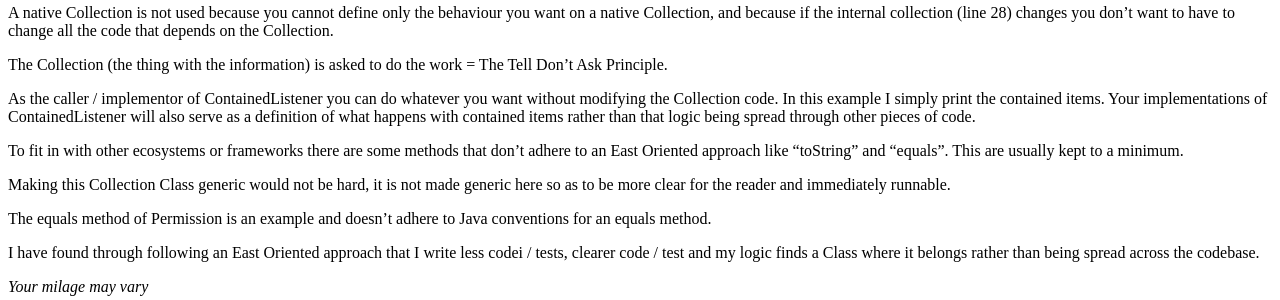
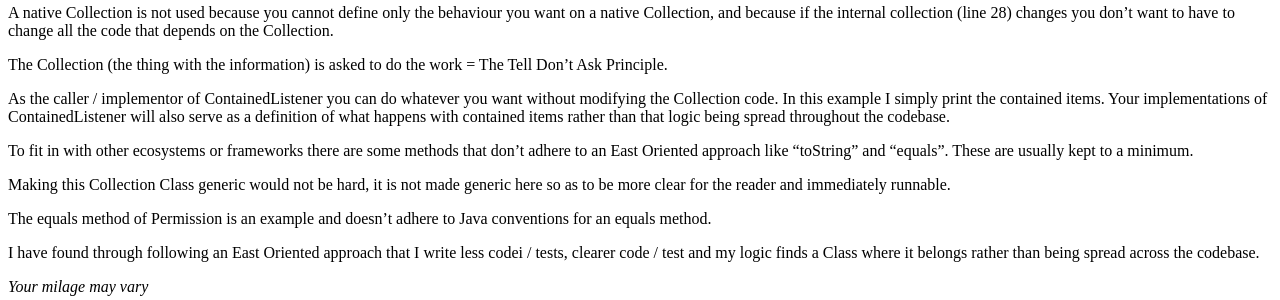
Before and after one commit to jamesladd/jamesladdcode, a Jekyll site: the page built from _posts/2017-01-30-east-collection.md, in a window 1280 px wide. Shown: the part 825-1125 px from the top of the page. Built offline with Jekyll 4.4.1, drawn with Linux system fonts in a browser that asks for light colours.

```diff
--- a/_posts/2017-01-30-east-collection.md
+++ b/_posts/2017-01-30-east-collection.md
@@ -29,9 +29,9 @@ don't want to have to change all the code that depends on the Collection.
 The Collection (the thing with the information) is asked to do the work = The Tell Don't Ask Principle.
 
 As the caller / implementor of ContainedListener you can do whatever you want without modifying the Collection code. In this example I simply print the contained items. Your implementations
-of ContainedListener will also serve as a definition of what happens with contained items rather than that logic being spread through other pieces of code.
+of ContainedListener will also serve as a definition of what happens with contained items rather than that logic being spread throughout the codebase.
 
-To fit in with other ecosystems or frameworks there are some methods that don't adhere to an East Oriented approach like "toString" and "equals". This are usually kept to a minimum.
+To fit in with other ecosystems or frameworks there are some methods that don't adhere to an East Oriented approach like "toString" and "equals". These are usually kept to a minimum.
 
 Making this Collection Class generic would not be hard, it is not made generic here so as to be more clear for the reader and immediately runnable.
 
```
